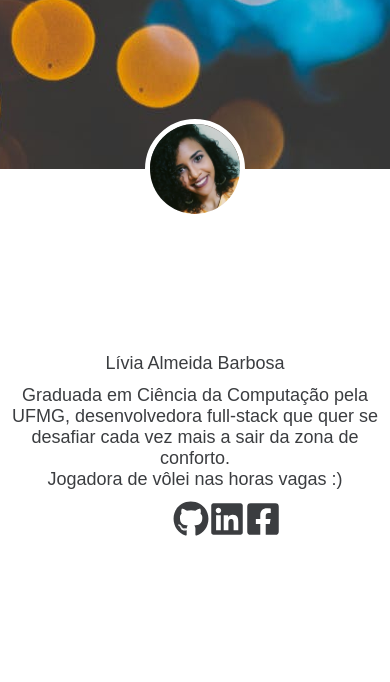
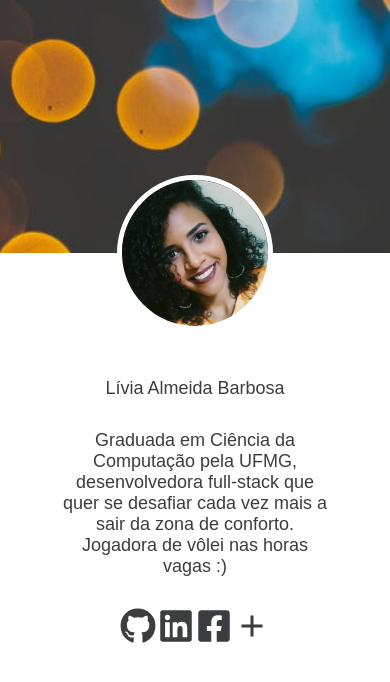
Before and after one commit to liviaab/page, a React app: page / in a window 390 px wide. Shown: the top 682 px of the page. Built offline with nearby package versions, Linux system fonts and the light colour scheme; a web font is replaced by a local one.

Commit message:
Add mixin and media queries

```diff
--- /dev/null
+++ b/src/assets/stylesheets/media_queries.scss
@@ -0,0 +1,68 @@
+//from https://glennmccomb.com/articles/useful-sass-scss-media-query-mixins-for-bootstrap/
+//
+//  MEDIA QUERIES
+//––––––––––––––––––––––––––––––––––––––––––––––––––
+
+$breakpoints: (
+  xs: 576px,
+  sm: 768px,
+  md: 992px,
+  lg: 1200px
+);
+
+//
+//  RESPOND ABOVE
+//––––––––––––––––––––––––––––––––––––––––––––––––––
+
+@mixin respond-above($breakpoint) {
+  @if map-has-key($breakpoints, $breakpoint) {
+    $breakpoint-value: map-get($breakpoints, $breakpoint);
+
+    @media (min-width: $breakpoint-value) {
+      @content;
+    }
+  } @else {
+    @warn 'Invalid breakpoint: #{$breakpoint}.';
+  }
+}
+
+//
+//  RESPOND BELOW
+//––––––––––––––––––––––––––––––––––––––––––––––––––
+
+// @include respond-below(sm) {}
+@mixin respond-below($breakpoint) {
+  @if map-has-key($breakpoints, $breakpoint) {
+    $breakpoint-value: map-get($breakpoints, $breakpoint);
+
+    @media (max-width: ($breakpoint-value - 1)) {
+      @content;
+    }
+
+  } @else {
+    @warn 'Invalid breakpoint: #{$breakpoint}.';
+  }
+}
+
+
+//
+//  RESPOND BETWEEN
+//––––––––––––––––––––––––––––––––––––––––––––––––––
+@mixin respond-between($lower, $upper) {
+  @if map-has-key($breakpoints, $lower) and map-has-key($breakpoints, $upper) {
+    $lower-breakpoint: map-get($breakpoints, $lower);
+    $upper-breakpoint: map-get($breakpoints, $upper);
+
+    @media (min-width: $lower-breakpoint) and (max-width: ($upper-breakpoint - 1)) {
+      @content;
+    }
+  } @else {
+    @if (map-has-key($breakpoints, $lower) == false) {
+      @warn 'Your lower breakpoint was invalid: #{$lower}.';
+    }
+
+    @if (map-has-key($breakpoints, $upper) == false) {
+      @warn 'Your upper breakpoint was invalid: #{$upper}.';
+    }
+  }
+}
--- /dev/null
+++ b/src/assets/stylesheets/mixins.scss
@@ -0,0 +1,6 @@
+@mixin flex-display($flex-flow: row wrap, $justify-content: center, $align-items: center) {
+  display: flex;
+  flex-flow: $flex-flow;
+  justify-content: $justify-content;
+  align-items: $align-items
+}
--- a/src/components/pages/landing/Landing.jsx
+++ b/src/components/pages/landing/Landing.jsx
@@ -5,18 +5,19 @@ import {
   FaLinkedin as LinkedinIcon
  } from "react-icons/fa";
 import { MdAdd as PlusIcon } from "react-icons/md"
+import { Link } from "react-router-dom"
 import './Landing.scss'
 import liviaPhoto from '../../../assets/images/me.jpg'
 
 class Landing extends Component {
   render() {
     return(
-      <div id="landing">
+      <div class="landing">
         <div className="header">
         </div>
 
         <div className="round-image">
-          <img src={liviaPhoto} alt="Livia" className="round" />
+          <img src={liviaPhoto} alt="Livia" className="round-border" />
           {/*https://www.pexels.com/*/}
         </div>
 
@@ -47,7 +48,7 @@ class Landing extends Component {
               rel="noopener noreferrer">
               <FacebookIcon color="#3B3D40" size="2em" />
             </a>
-            <PlusIcon color="#3B3D40" size="2em" />
+            <Link to="/"><PlusIcon color="#3B3D40" size="2em" /></Link>
           </div>
         </div>
       </div>
--- a/src/components/pages/landing/Landing.scss
+++ b/src/components/pages/landing/Landing.scss
@@ -1,47 +1,85 @@
 @import "../../../assets/stylesheets/colors.scss";
+@import "../../../assets/stylesheets/media_queries.scss";
+@import "../../../assets/stylesheets/mixins.scss";
 
-#landing {
+.landing {
   width: 100%;
   height: 100%;
 
   >.header {
     background: url("../../../assets/images/pexels-photo-949587.jpeg") no-repeat center;
-    height: 20vh;
     width: 100%;
+
+    @include respond-below(sm) {
+      height: 30vh;
+    }
+
+    @include respond-between(sm, md){
+      height: 25vh;
+    }
+
+    @include respond-above(md){
+      height: 25vh;
+    }
   }
 
   >.round-image {
-    width: 20%;
-    height: 20%;
-    min-width: 100px;
-    min-height: 100px;
     margin: auto;
 
-    >.round {
+    >.round-border {
       border-radius: 50%;
       margin-top: -50%;
       border: 5px solid $color-white;
     }
+
+    @include respond-below(sm) {
+      width: 40%;
+      height: 40%;
+    }
+
+    @include respond-between(sm, md){
+      width: 25%;
+      height: 25%;
+    }
+
+    @include respond-above(md){
+      width: 20%;
+      height: 20%;
+    }
   }
 
   >.information {
-    display: flex;
-    flex-flow: column;
-    align-items: center;
-    justify-content: center;
-    margin: 10vh;
     text-align: center;
+    margin: 5vh;
+    @include flex-display($flex-flow: column);
 
     >.description {
-      margin: 5% 20%;
-      min-width: 400px;
+      @include respond-below(sm) {
+        margin: 10% 5%;
+      }
+
+      @include respond-between(sm, md){
+        margin: 10% 10%;
+      }
+
+      @include respond-above(md){
+        margin: 5% 20%;
+      }
     }
 
     >.contacts {
-      width: 20%;
-      display: flex;
-      flex-flow: row;
-      justify-content: space-evenly;
+      @include flex-display($justify-content: space-evenly);
+      @include respond-below(sm) {
+        width: 50%;
+      }
+
+      @include respond-between(sm, md){
+        width: 30%;
+      }
+
+      @include respond-above(md){
+        width: 30%;
+      }
     }
   }
 }
```
